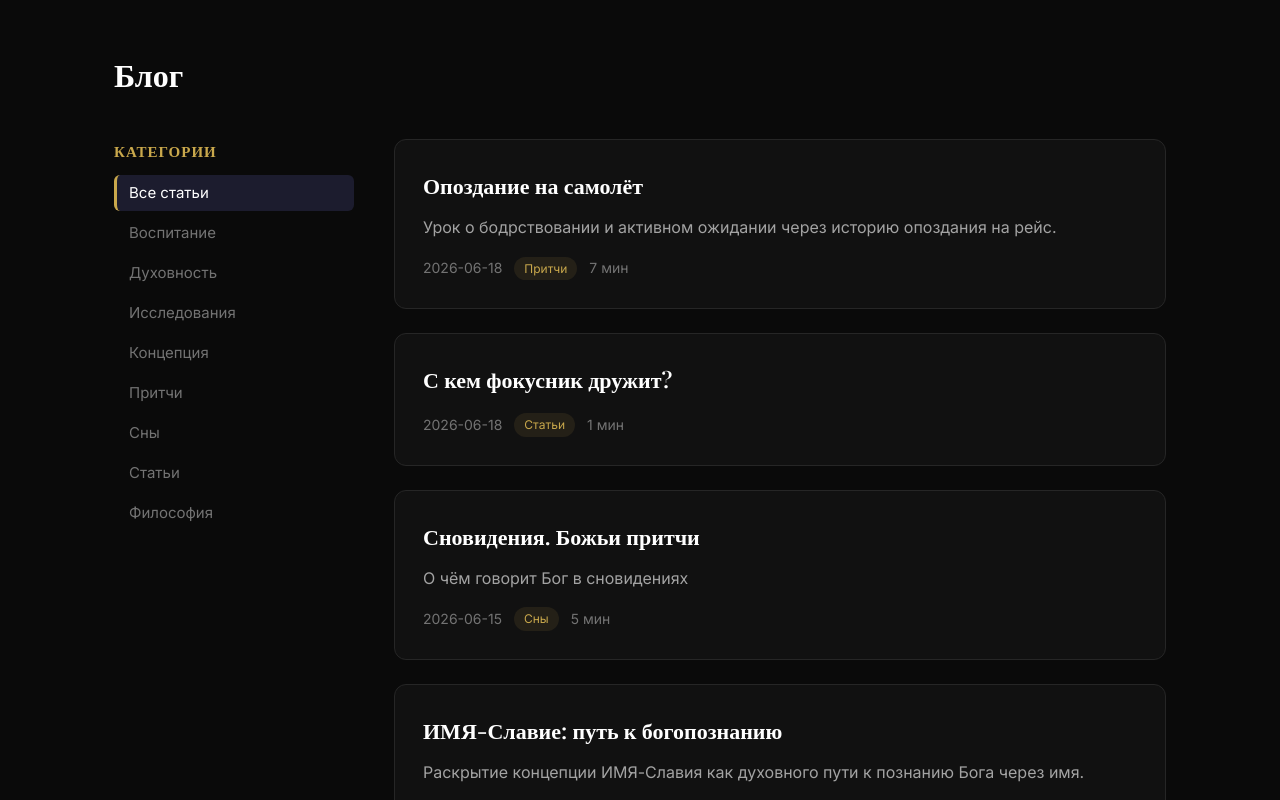
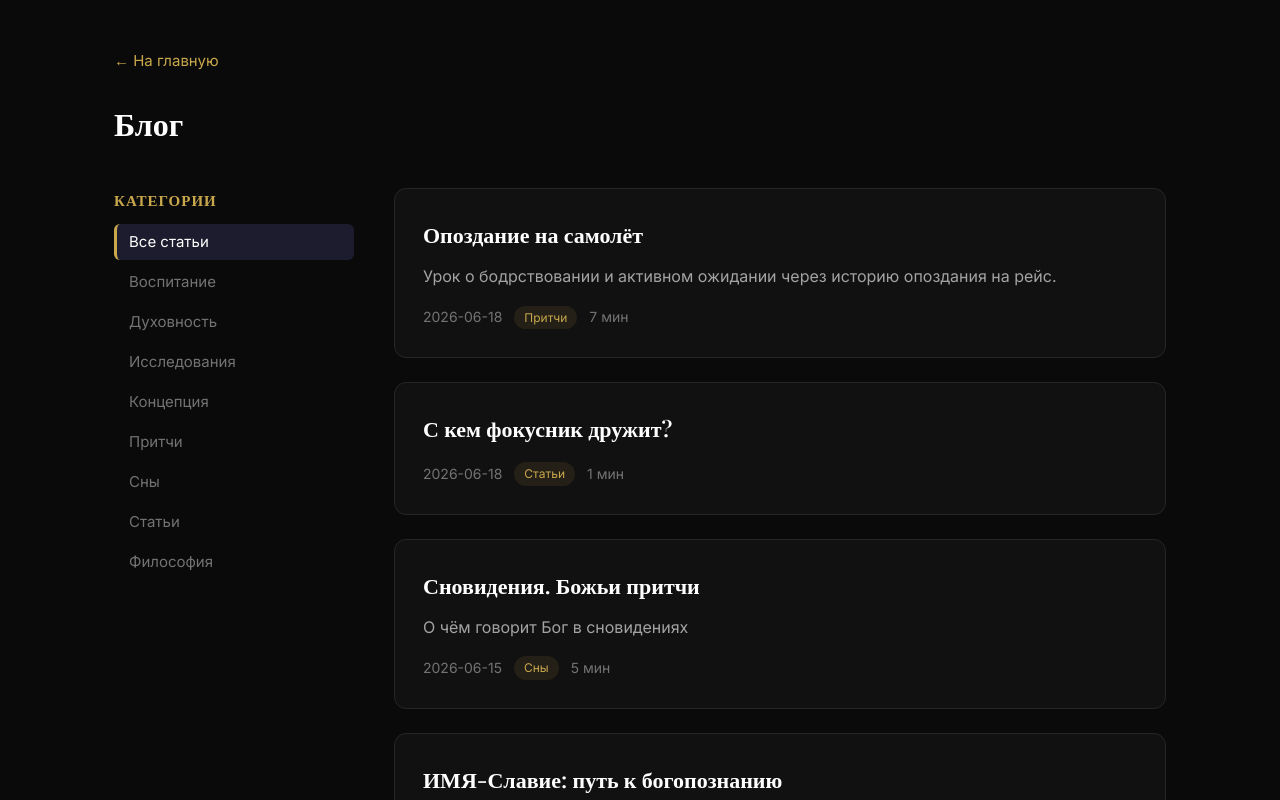
Before and after one commit to oabaturov-ops/abaturov, a Next.js app: page /blog in a window 1280 px wide. Shown: the top 800 px of the page. Built offline with nearby package versions, Linux system fonts and the light colour scheme.

Commit message:
add back link to blog

```diff
--- a/src/app/blog/page.tsx
+++ b/src/app/blog/page.tsx
@@ -22,13 +22,13 @@ export default async function BlogPage({
   return (
     <div style={{ minHeight: "100vh", backgroundColor: "#0a0a0a", color: "#e5e5e5" }}>
       <div style={{ maxWidth: "1100px", margin: "0 auto", padding: "48px 24px 100px" }}>
-        <h1 style={{ fontSize: "32px", fontWeight: 700, color: "#fff", marginBottom: "40px" }}>
+        <Link href="/" style={{color:"#c9a84c",textDecoration:"none",fontSize:"15px",display:"inline-flex",alignItems:"center",gap:"6px",marginBottom:"24px"}}>{"← \u041d\u0430 \u0433\u043b\u0430\u0432\u043d\u0443\u044e"}</Link><h1 style={{ fontSize: "32px", fontWeight: 700, color: "#fff", marginBottom: "40px" }}>
           {"\u0411\u043B\u043E\u0433"}
         </h1>
 
         <div style={{ display: "flex", gap: "40px" }}>
 
-          {/* ── Sidebar ── */}
+          {/* в”Ђв”Ђ Sidebar в”Ђв”Ђ */}
           <div style={{ width: "240px", flexShrink: 0 }}>
             {/* Categories */}
             <div style={{ marginBottom: "32px" }}>
@@ -92,7 +92,7 @@ export default async function BlogPage({
             )}
           </div>
 
-          {/* ── Articles ── */}
+          {/* в”Ђв”Ђ Articles в”Ђв”Ђ */}
           <div style={{ flex: 1, minWidth: 0 }}>
             {filtered.length === 0 ? (
               <p style={{ color: "#737373", fontSize: "18px" }}>
```
Also changed, not shown: 1 other file (tests, documents, lock files or other folders).
